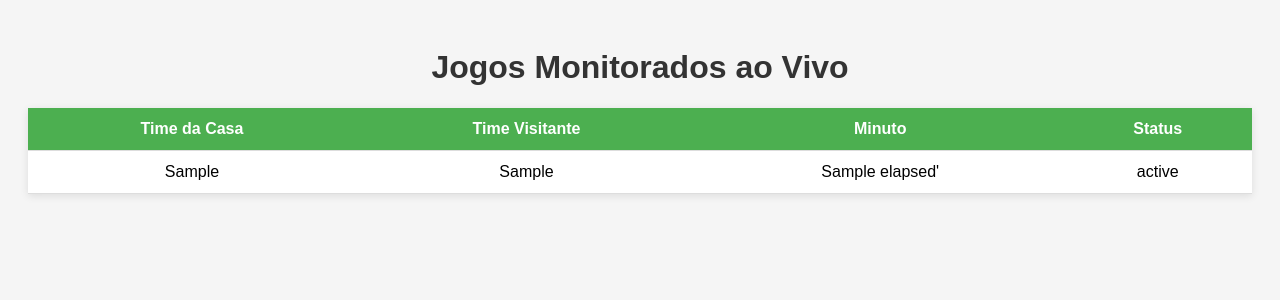
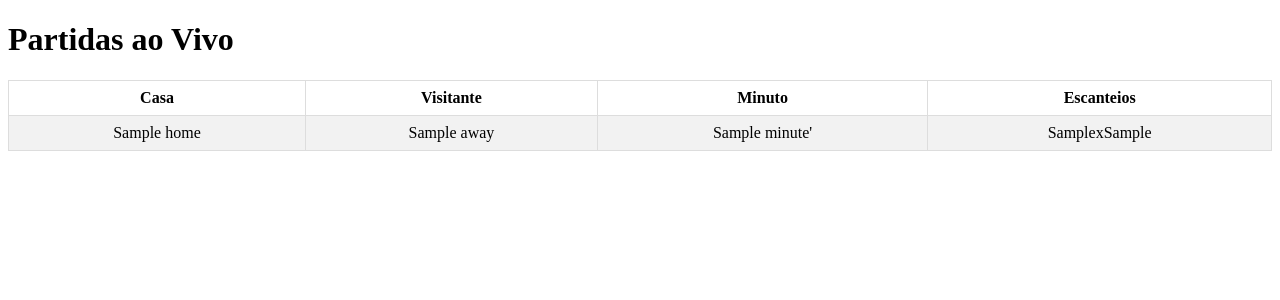
Before and after one commit to Greed1959JR/bot_escanteios, a Flask app: template templates/status.html in a window 1280 px wide. Shown: the top 300 px of the page. Run offline with Flask 3, Linux system fonts and the light colour scheme; the template is opened without the code that fills it: most values are stand-ins (such as "Sample title", 1, 10 or a date in 2020).

Commit message:
Update status.html

```diff
--- a/templates/status.html
+++ b/templates/status.html
@@ -1,61 +1,34 @@
 <!DOCTYPE html>
-<html lang="pt-BR">
+<html>
 <head>
-    <meta charset="UTF-8">
-    <meta name="viewport" content="width=device-width, initial-scale=1.0">
-    <title>Status dos Jogos</title>
+    <title>Bot de Apostas</title>
     <style>
-        body {
-            font-family: Arial, sans-serif;
-            background-color: #f5f5f5;
-            padding: 20px;
-        }
-        h1 {
-            text-align: center;
-            color: #333;
-        }
-        table {
-            width: 100%;
-            border-collapse: collapse;
-            background: #fff;
-            box-shadow: 0 2px 8px rgba(0,0,0,0.1);
-        }
-        th, td {
-            padding: 12px;
-            text-align: center;
-            border-bottom: 1px solid #ddd;
-        }
-        th {
-            background-color: #4CAF50;
-            color: white;
-        }
-        tr:hover {background-color: #f1f1f1;}
+        table { width: 100%; border-collapse: collapse; }
+        th, td { padding: 8px; text-align: center; border: 1px solid #ddd; }
+        tr:nth-child(even) { background-color: #f2f2f2; }
     </style>
 </head>
 <body>
-
-<h1>Jogos Monitorados ao Vivo</h1>
-
-<table>
-    <thead>
+    <h1>Partidas ao Vivo</h1>
+    {% if matches %}
+    <table>
         <tr>
-            <th>Time da Casa</th>
-            <th>Time Visitante</th>
+            <th>Casa</th>
+            <th>Visitante</th>
             <th>Minuto</th>
-            <th>Status</th>
+            <th>Escanteios</th>
         </tr>
-    </thead>
-    <tbody>
         {% for match in matches %}
         <tr>
-            <td>{{ match.home_team }}</td>
-            <td>{{ match.away_team }}</td>
-            <td>{{ match.elapsed }}'</td>
-            <td>{{ match.status }}</td>
+            <td>{{ match.home }}</td>
+            <td>{{ match.away }}</td>
+            <td>{{ match.minute }}'</td>
+            <td>{{ match.corners_home }}x{{ match.corners_away }}</td>
         </tr>
         {% endfor %}
-    </tbody>
-</table>
-
+    </table>
+    {% else %}
+    <p>Nenhuma partida ativa no momento.</p>
+    {% endif %}
 </body>
 </html>
```
